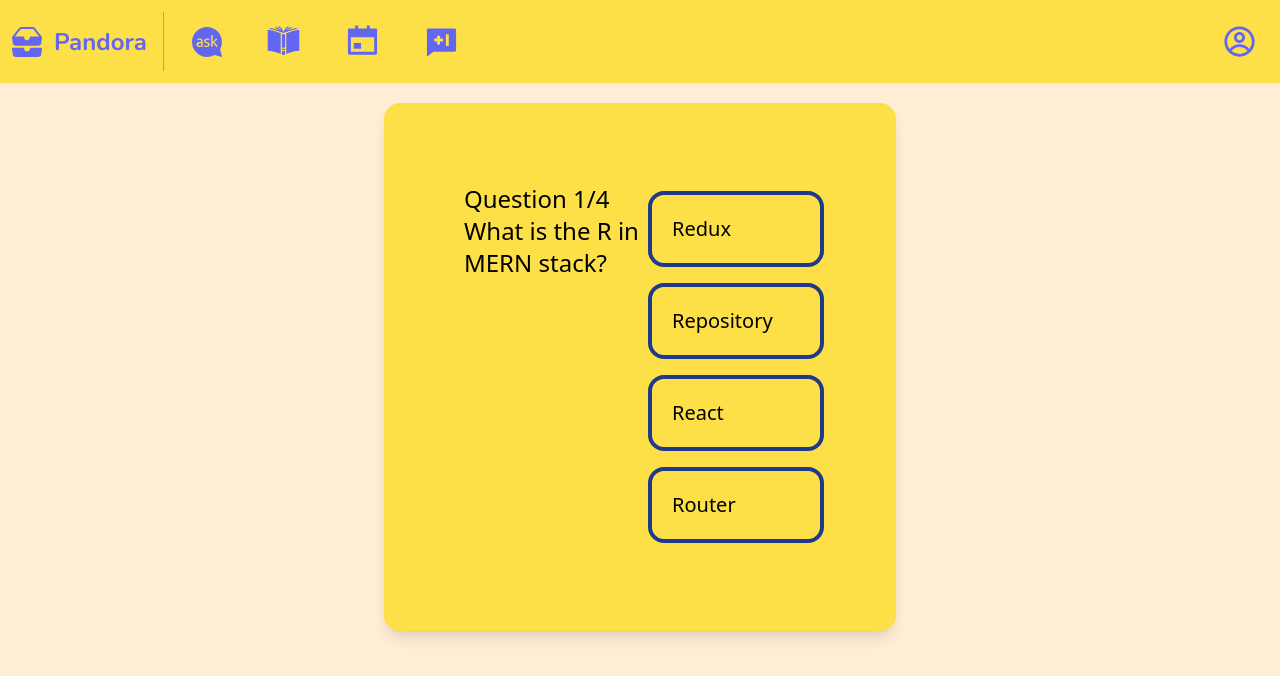
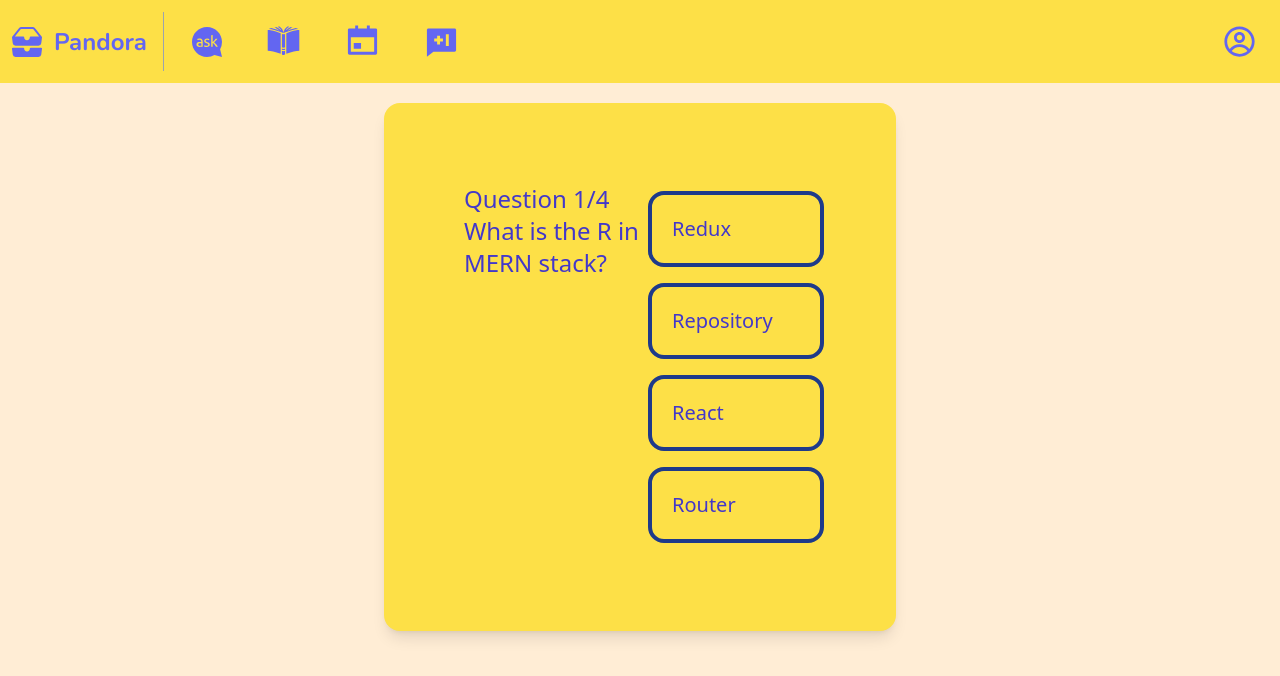
Before and after one commit to Bhavya156/College_quora, a React (Create React App) app: page /test in a window 1280 px wide. Shown: the top 676 px of the page. Built offline with nearby package versions, Linux system fonts and the light colour scheme.

Commit message:
Update Test.js

```diff
--- a/src/User/Pages/Test.js
+++ b/src/User/Pages/Test.js
@@ -66,7 +66,7 @@ export default function App() {
         p-20
         shadow-lg
         flex
-        justify-evenly"
+        justify-evenly text-indigo-700"
     >
       {showScore ? (
         <div
@@ -82,10 +82,10 @@ export default function App() {
             class=" w-full
             relative"
           >
-            <div class="text-2xl">
+            <div class="text-2xl text-indigo-700">
               <span>Question {currentQuestion + 1}</span>/{questions.length}
             </div>
-            <div class="text-2xl w-full">
+            <div class="text-2xl w-full text-indigo-700">
               {questions[currentQuestion].questionText}
             </div>
           </div>
@@ -94,7 +94,7 @@ export default function App() {
           flex-col
           justify-between ">
             {questions[currentQuestion].answerOptions.map((answerOption) => (
-              <button class="w-full text-xl text-black rounded-2xl border-blue-900 flex justify-start items-center border-4 p-5 m-2 cursor-pointer hover:bg-blue-300"
+              <button class="w-full text-xl text-indigo-700 rounded-2xl border-blue-900 flex justify-start items-center border-4 p-5 m-2 cursor-pointer hover:bg-blue-300"
                 onClick={() => handleAnswerOptionClick(answerOption.isCorrect)}
               >
                 {answerOption.answerText}
```
